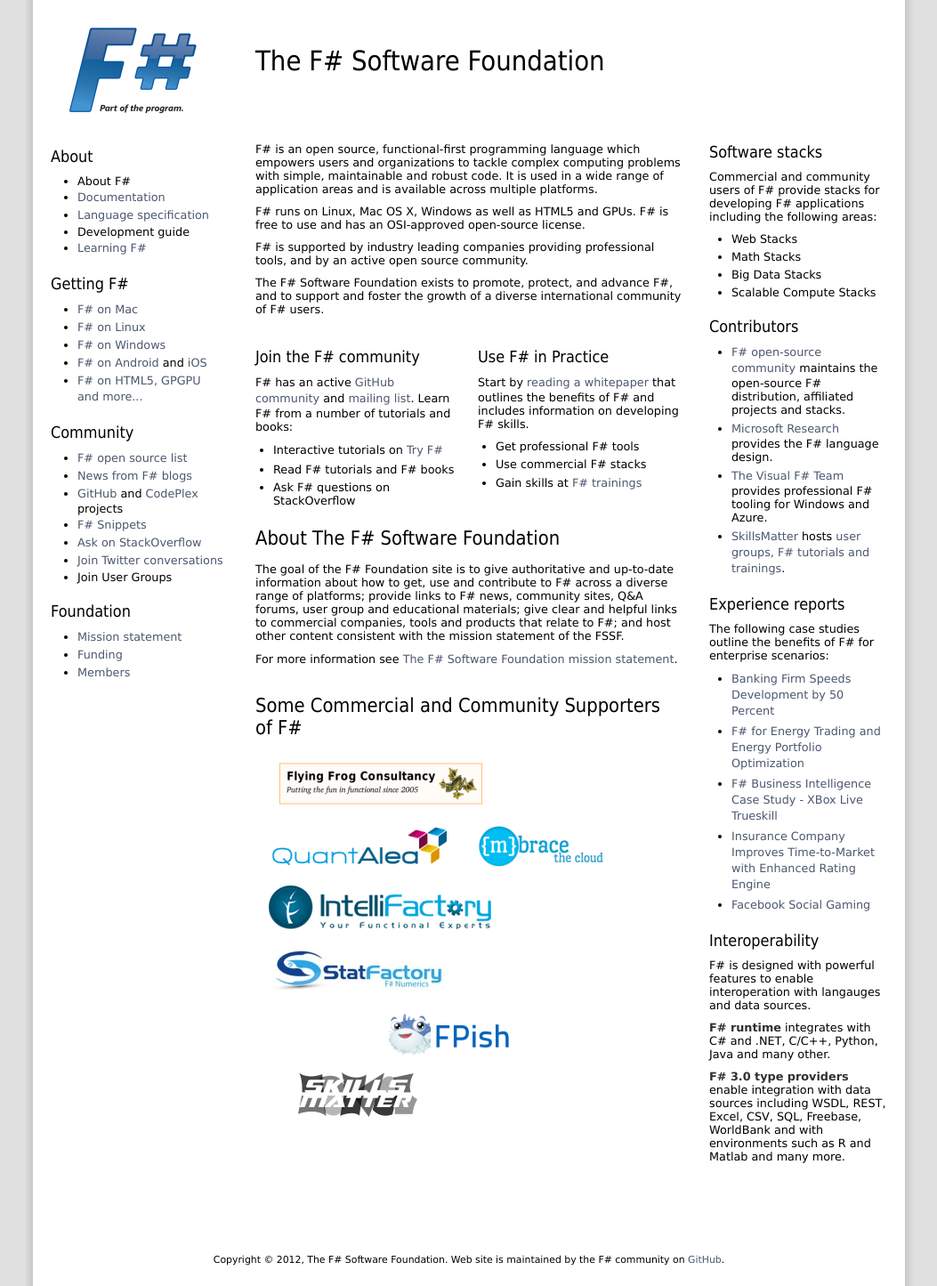
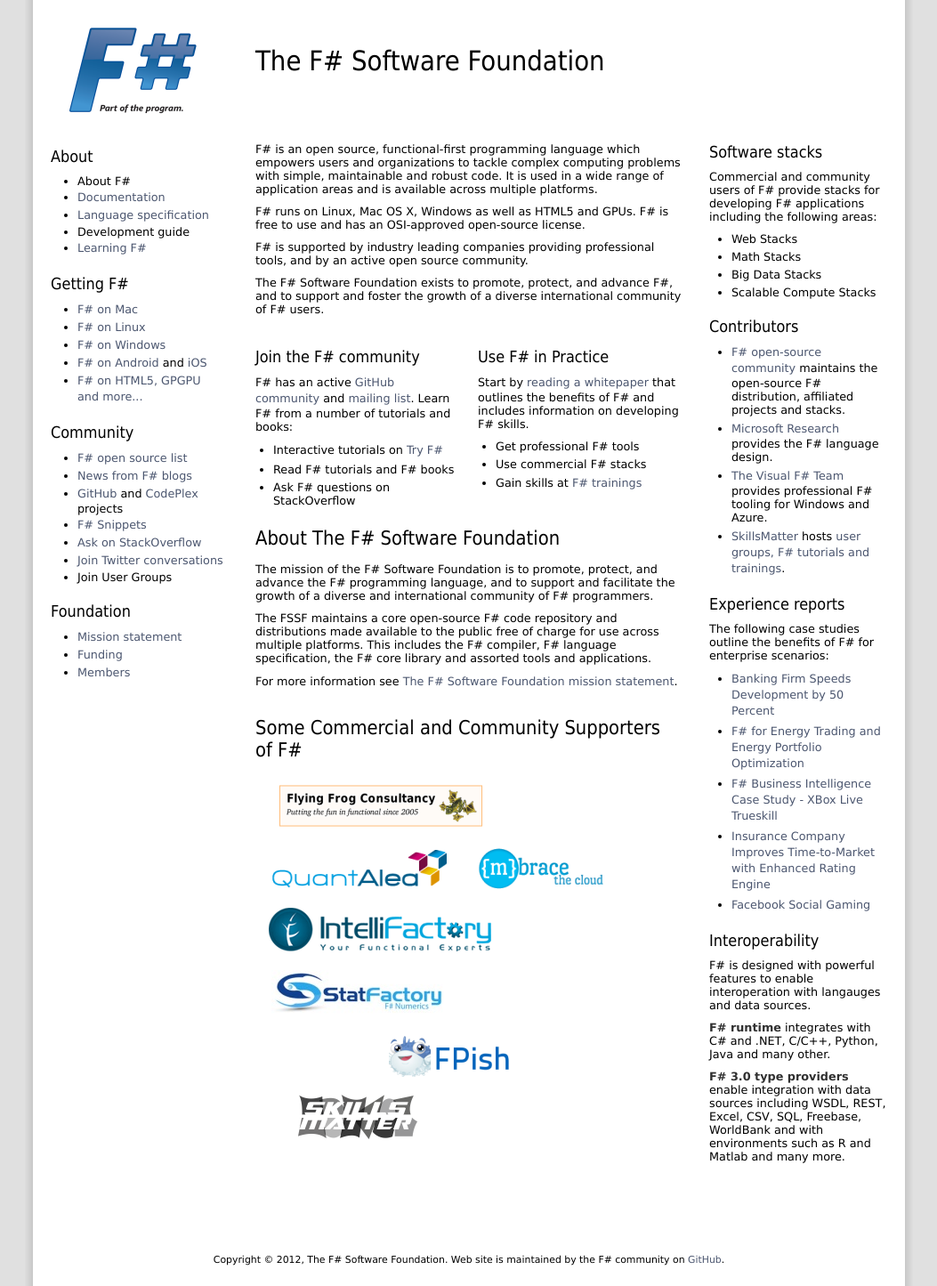
Before and after one commit to fsharp/fsharp.org, a Jekyll site: the page built from index.html, in a window 1280 px wide. Shown: the whole page at 89% size, without its empty margins (113-1166 px from the left). Built offline with Jekyll 4.4.1, drawn with Linux system fonts in a browser that asks for light colours; nearby versions of some CDN libraries; some web fonts are replaced; comment, search, counter and statistics services are not loaded.

```diff
--- a/index.html
+++ b/index.html
@@ -104,11 +104,9 @@
 
 <div id="main2" class="main">
   <h2>About The F# Software Foundation</h2>
-  <p>The goal of the F# Foundation site is to give authoritative and up-to-date information
-    about how to get, use and contribute to F# across a diverse range of platforms; provide links
-    to F# news, community sites, Q&amp;A forums, user group and educational materials;
-    give clear and helpful links to commercial companies, tools and products that relate to F#;
-    and host other content consistent with the mission statement of the FSSF. </p>
+  <p>The mission of the F# Software Foundation is to promote, protect, and advance the F# programming language, and to support and facilitate the growth of a diverse and international community of F# programmers.</p>
+
+<p>The FSSF maintains a core open-source F# code repository and distributions made available to the public free of charge for use across multiple platforms. This includes the F# compiler, F# language specification, the F# core library and assorted tools and applications.</p>
 
   <p>For more information see <a href="foundation.html">The F# Software Foundation mission statement</a>.</p>
 
```
